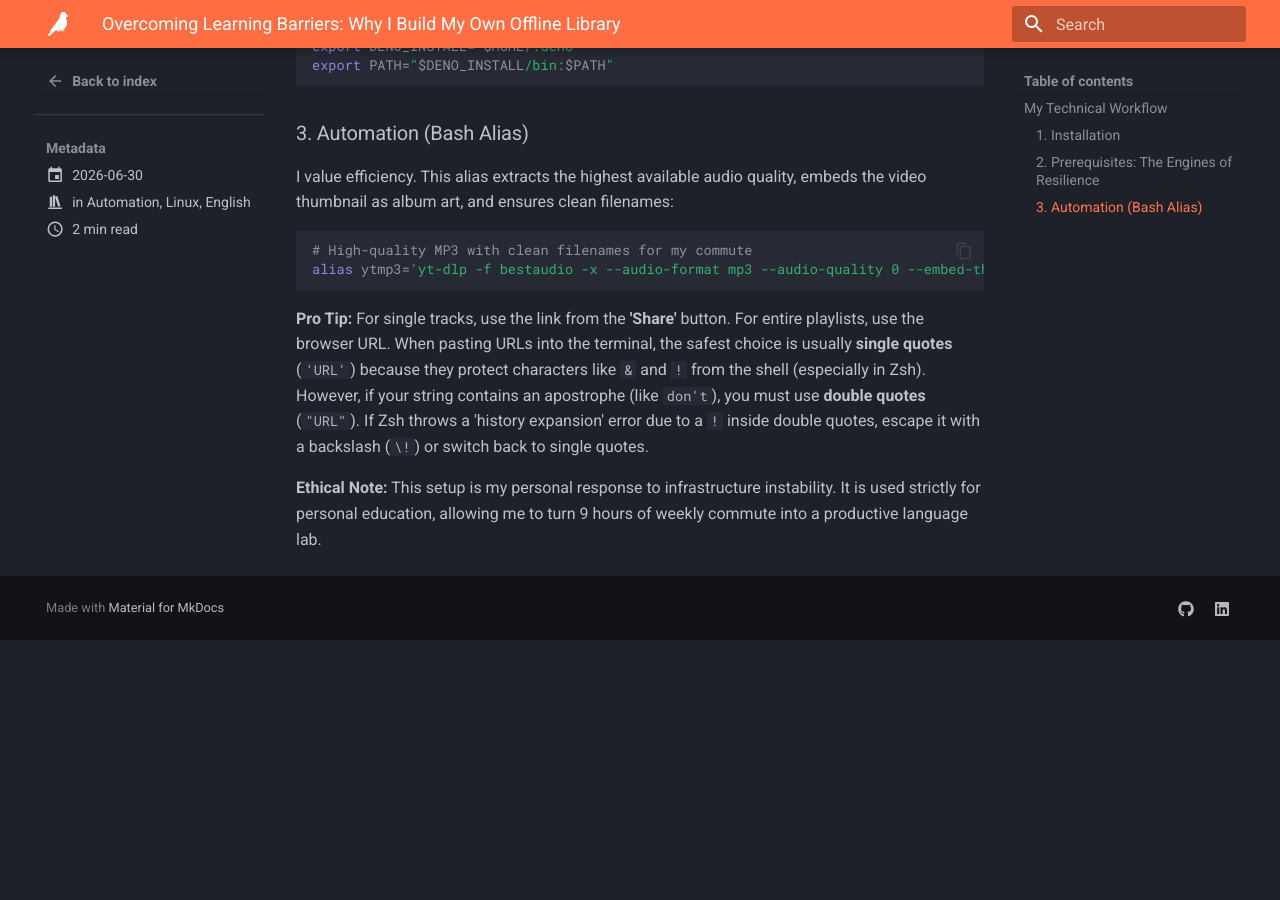
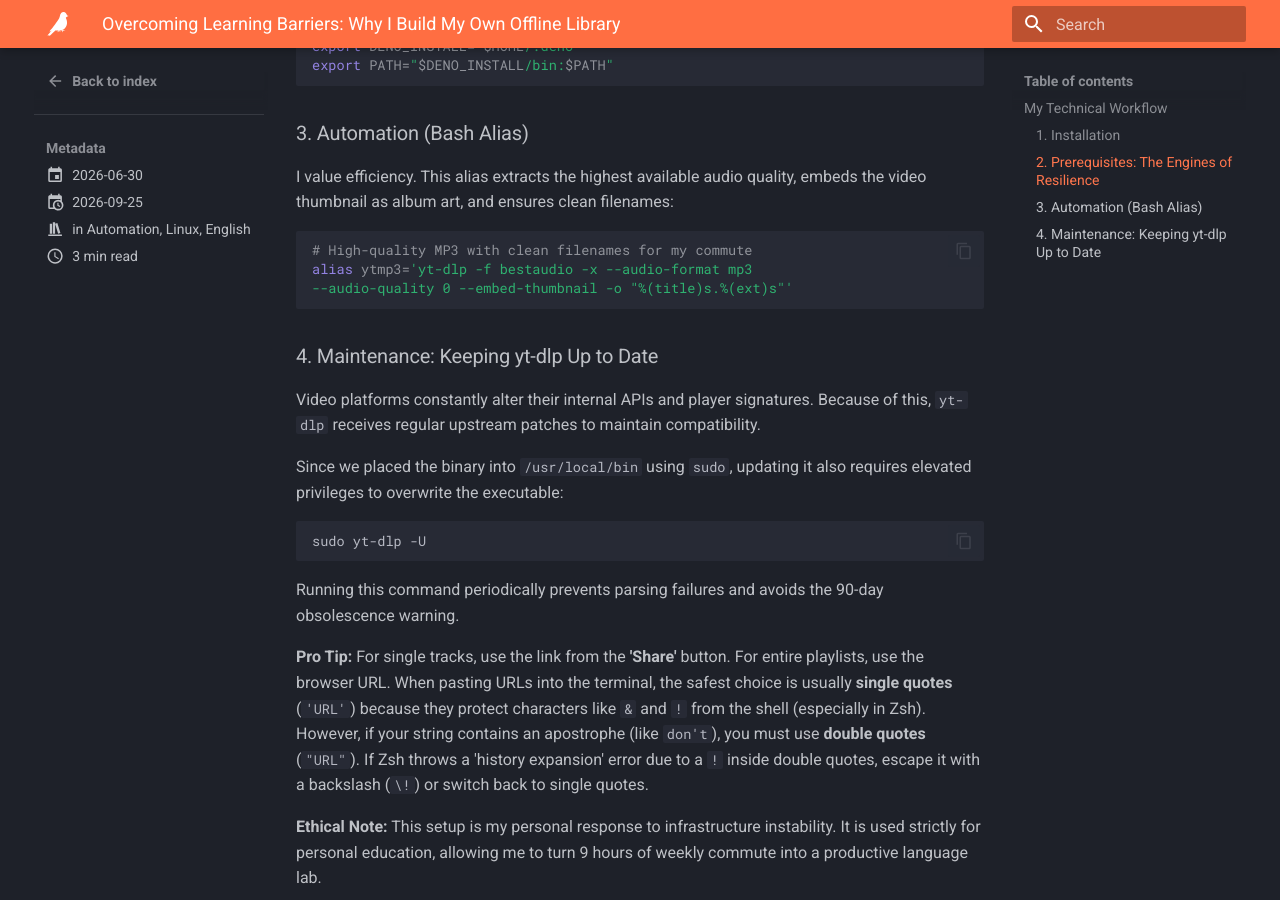
Before and after one commit to vvsparrow/sparrowlab.dev, an MkDocs documentation site: the page built from docs/blog/posts/yt-dlp-audio.md, in a window 1280 px wide and 900 px high, scrolled down 1697 px. Built offline with MkDocs 1.6.1 and Material for MkDocs 9.7.7, drawn with Linux system fonts in a browser that asks for light colours; before the commit the page ends 2337 px from its top, so only the background shows below that.

Commit message:
docs(blog): add maintenance section to yt-dlp post

````diff
--- a/docs/blog/posts/yt-dlp-audio.md
+++ b/docs/blog/posts/yt-dlp-audio.md
@@ -1,5 +1,8 @@
 ---
-date: 2026-06-30
+date:
+  created: 2026-06-30
+  updated: 2026-09-25
+
 description: How to bypass RKN restrictions and build an offline library for English learning using yt-dlp and Deno.
 categories:
   - Automation
@@ -75,8 +78,24 @@
 
 ```bash
 # High-quality MP3 with clean filenames for my commute
-alias ytmp3='yt-dlp -f bestaudio -x --audio-format mp3 --audio-quality 0 --embed-thumbnail -o "%(title)s.%(ext)s"'
+alias ytmp3='yt-dlp -f bestaudio -x --audio-format mp3
+--audio-quality 0 --embed-thumbnail -o "%(title)s.%(ext)s"'
 ```
+
+### 4. Maintenance: Keeping yt-dlp Up to Date
+
+Video platforms constantly alter their internal APIs and player signatures.
+Because of this, `yt-dlp` receives regular upstream patches to maintain compatibility.
+
+Since we placed the binary into `/usr/local/bin` using `sudo`,
+updating it also requires elevated privileges to overwrite the executable:
+
+```bash
+sudo yt-dlp -U
+```
+
+Running this command periodically prevents
+parsing failures and avoids the 90-day obsolescence warning.
 
 **Pro Tip:** For single tracks, use the link from the **'Share'** button. For
 entire playlists, use the browser URL. When pasting URLs into the terminal, the
````
